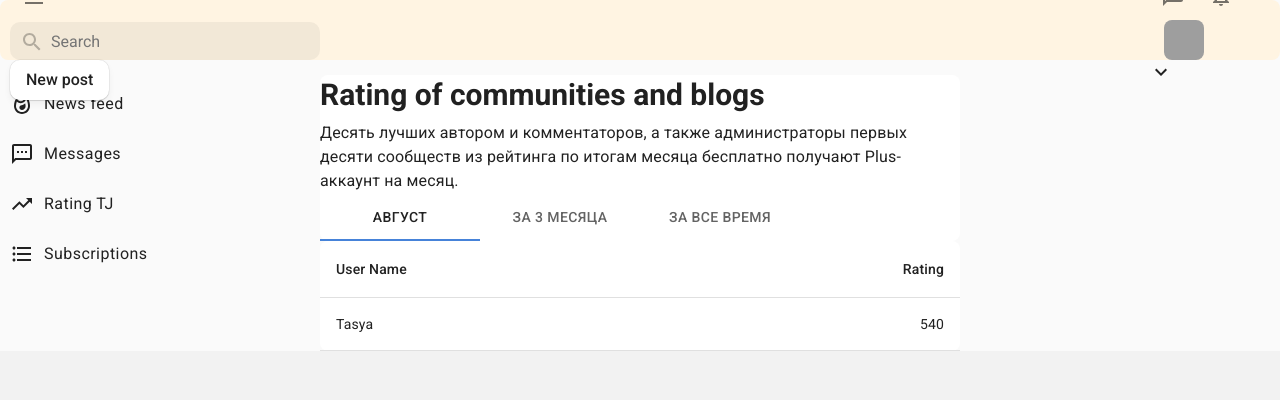
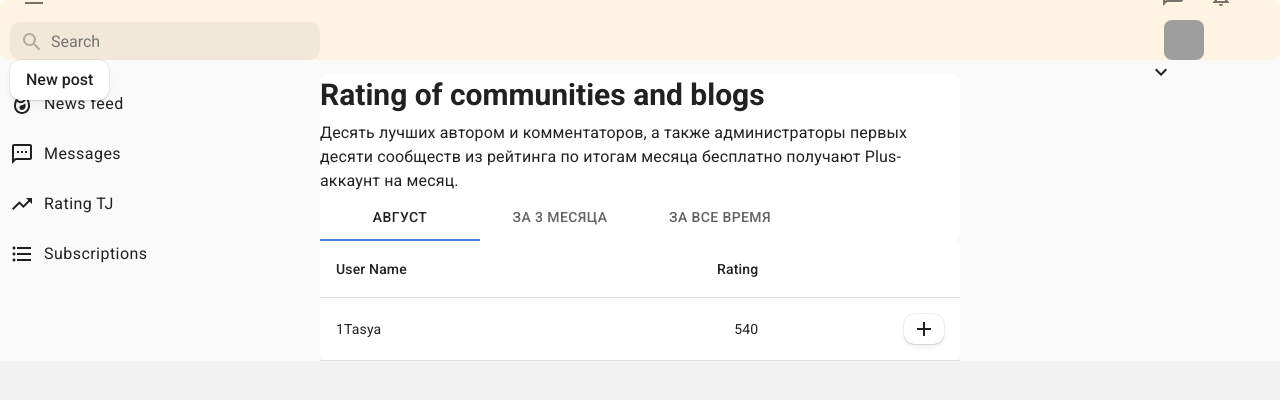
Before and after one commit to TinaGorna/tjournal, a Next.js app: page /rating in a window 1280 px wide. Shown: the top 400 px of the page. Built offline with nearby package versions, Linux system fonts and the light colour scheme; grey boxes are pictures that could not be loaded.

Commit message:
follow Button and state

```diff
--- /dev/null
+++ b/components/FollowButton/index.tsx
@@ -0,0 +1,15 @@
+import * as React from "react"
+import {Button} from "@material-ui/core";
+import AddIcon from "@material-ui/icons/AddOutlined";
+import CheckOutlinedIcon from "@material-ui/icons/CheckOutlined"
+
+export const FollowButton: React.FC = () => {
+    const [followed, setFollowed] = React.useState(false)
+    return (
+        <Button
+            onClick={() => setFollowed(!followed)} variant={"contained"}
+            style={{minWidth: 30, width: 40, height: 30}}>
+            {!followed ? <AddIcon/> : <CheckOutlinedIcon/>}
+        </Button>
+    )
+}
--- a/pages/rating.tsx
+++ b/pages/rating.tsx
@@ -10,8 +10,9 @@ import {
     TableRow,
     Tab,
     Tabs,
-    Typography
+    Typography, Button
 } from "@material-ui/core";
+import {FollowButton} from "../components/FollowButton";
 
 export default function Rating() {
     return (
@@ -28,20 +29,25 @@ export default function Rating() {
                 </Tabs>
             </Paper>
 
-            <Paper className="pl-20 pt-20 pr-20" elevation={0}>
+            <Paper elevation={0}>
                 <Table aria-label="simple table">
                     <TableHead>
                         <TableRow>
                             <TableCell>User Name</TableCell>
                             <TableCell align="right">Rating</TableCell>
+                            <TableCell align="right"></TableCell>
                         </TableRow>
                     </TableHead>
                     <TableBody>
                         <TableRow>
                             <TableCell component="th" scope="row">
+                                <span className="mr-15">1</span>
                                 Tasya
                             </TableCell>
                             <TableCell align="right">540</TableCell>
+                            <TableCell align="right">
+                                <FollowButton/>
+                            </TableCell>
                         </TableRow>
                     </TableBody>
                 </Table>
```
Also changed, not shown: components/FollowButton/FollowButton.module.scss (added).
